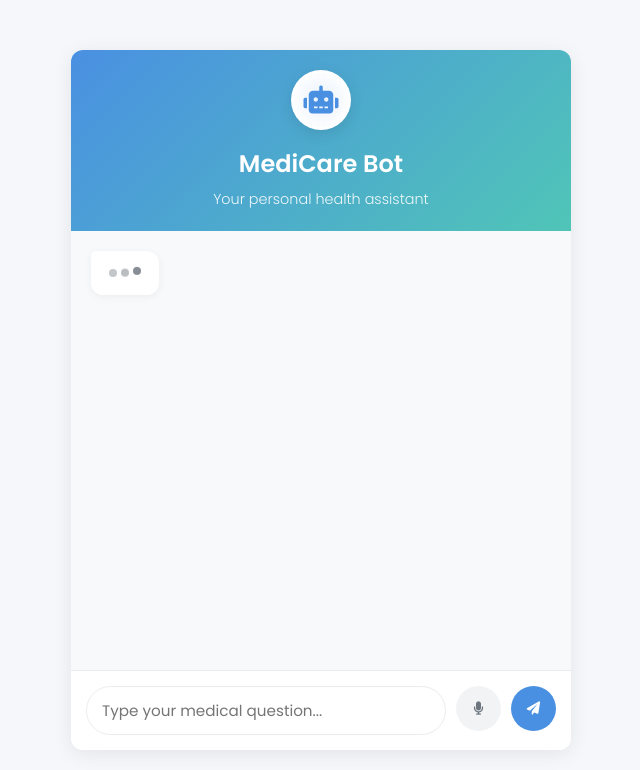
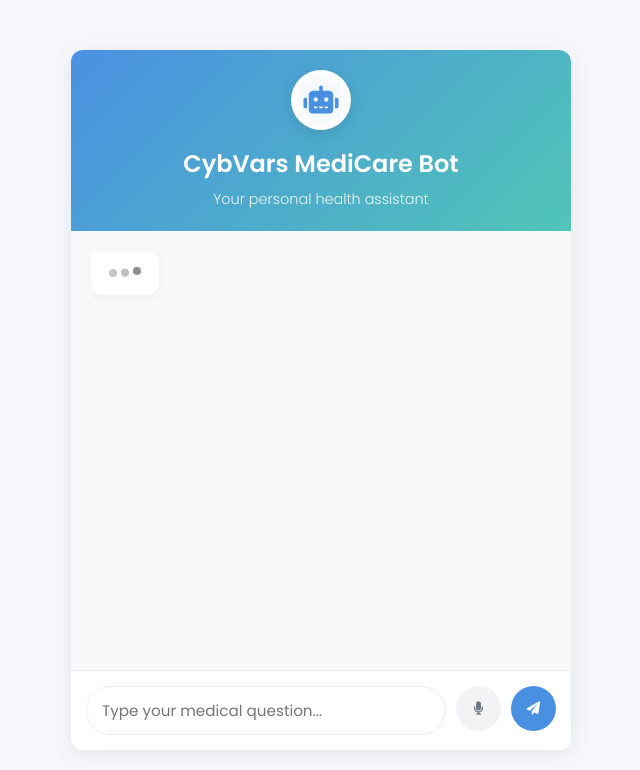
Before and after one commit to veera-crt/AI-MEDICARE-CHATBOT, a plain HTML site: page index.html in a window 1280 px wide. Shown: the whole page, without its empty margins (319-959 px from the left). Drawn offline with Linux system fonts and the light colour scheme.

Commit message:
Update index.html

```diff
--- a/index.html
+++ b/index.html
@@ -3,7 +3,7 @@
 <head>
     <meta charset="UTF-8">
     <meta name="viewport" content="width=device-width, initial-scale=1.0">
-    <title>Medical Chatbot</title>
+    <title>CybVars Medical Chatbot</title>
     <link rel="stylesheet" href="styles.css">
     <link href="https://fonts.googleapis.com/css2?family=Poppins:wght@300;400;500;600&display=swap" rel="stylesheet">
     <link rel="stylesheet" href="https://cdnjs.cloudflare.com/ajax/libs/font-awesome/6.0.0-beta3/css/all.min.css">
@@ -15,7 +15,7 @@
                 <div class="avatar-glow"></div>
                 <i class="fas fa-robot"></i>
             </div>
-            <h2>MediCare Bot</h2>
+            <h2>CybVars MediCare Bot</h2>
             <p>Your personal health assistant</p>
         </div>
 
```
